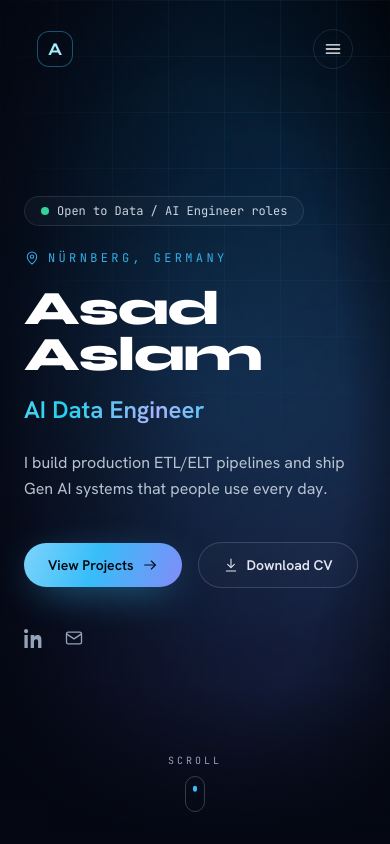
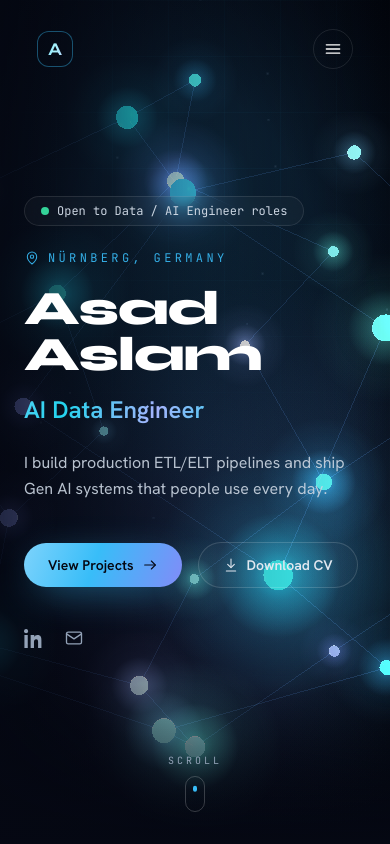
Before and after one commit to asadaslam556/portfolio, a React (Vite) app: page / in a window 390 px wide. Shown: the top 844 px of the page. Built offline with nearby package versions, Linux system fonts and the light colour scheme.

Commit message:
Replace heavy background blurs with gradients; restore 3D hero on mobile

```diff
--- a/src/components/BackgroundFX.jsx
+++ b/src/components/BackgroundFX.jsx
@@ -32,10 +32,20 @@ export default function BackgroundFX() {
       {/* dotted grid */}
       <div className="absolute inset-0 grid-bg opacity-70" />
 
-      {/* aurora blobs */}
-      <div className="absolute -left-40 -top-40 h-[42rem] w-[42rem] rounded-full bg-sky-500/20 blur-[140px]" />
-      <div className="absolute -right-40 top-1/3 h-[36rem] w-[36rem] rounded-full bg-violet-500/20 blur-[150px]" />
-      <div className="absolute bottom-0 left-1/3 h-[32rem] w-[32rem] rounded-full bg-cyan-400/10 blur-[150px]" />
+      {/* aurora glows: radial gradients instead of huge blur() filters.
+          Same soft look, but no costly blur compositing (smooth on mobile/iOS). */}
+      <div
+        className="absolute -left-40 -top-40 h-[42rem] w-[42rem] rounded-full"
+        style={{ background: 'radial-gradient(circle, rgba(56,189,248,0.20), transparent 70%)' }}
+      />
+      <div
+        className="absolute -right-40 top-1/3 h-[36rem] w-[36rem] rounded-full"
+        style={{ background: 'radial-gradient(circle, rgba(129,140,248,0.20), transparent 70%)' }}
+      />
+      <div
+        className="absolute bottom-0 left-1/3 h-[32rem] w-[32rem] rounded-full"
+        style={{ background: 'radial-gradient(circle, rgba(34,211,238,0.12), transparent 70%)' }}
+      />
 
       {/* cursor-following spotlight */}
       <div className="absolute inset-0 spotlight" />
--- a/src/components/Hero.jsx
+++ b/src/components/Hero.jsx
@@ -1,4 +1,4 @@
-import { lazy, Suspense, useEffect, useState } from 'react'
+import { lazy, Suspense } from 'react'
 import { motion, useReducedMotion } from 'framer-motion'
 import MagneticButton from './MagneticButton'
 import Icon from './Icons'
@@ -7,20 +7,6 @@ import { profile } from '../data/content'
 // Heavy 3D scene (three.js) is code-split so page content paints first,
 // then the canvas streams in. Keeps mobile from stalling on first load.
 const KnowledgeGraph = lazy(() => import('../three/KnowledgeGraph'))
-
-// On phones we skip the live 3D canvas entirely and show a static glow
-// instead, so the page loads instantly. Desktop keeps the full animation.
-function useIsDesktop() {
-  const [isDesktop, setIsDesktop] = useState(false)
-  useEffect(() => {
-    const mq = window.matchMedia('(min-width: 768px) and (pointer: fine)')
-    const update = () => setIsDesktop(mq.matches)
-    update()
-    mq.addEventListener('change', update)
-    return () => mq.removeEventListener('change', update)
-  }, [])
-  return isDesktop
-}
 
 const container = {
   hidden: {},
@@ -33,21 +19,15 @@ const item = {
 
 export default function Hero({ ready }) {
   const reduced = useReducedMotion()
-  const isDesktop = useIsDesktop()
 
   return (
     <section id="home" className="relative flex min-h-[100svh] items-center overflow-hidden">
-      {/* 3D layer (desktop) or static glow (mobile) */}
+      {/* 3D layer */}
       <div className="absolute inset-0">
-        {ready && isDesktop ? (
+        {ready && (
           <Suspense fallback={null}>
             <KnowledgeGraph reducedMotion={!!reduced} />
           </Suspense>
-        ) : (
-          <div className="absolute inset-0 grid-bg">
-            <div className="absolute left-1/2 top-1/3 h-72 w-72 -translate-x-1/2 rounded-full bg-sky-500/20 blur-[120px]" />
-            <div className="absolute right-1/4 top-1/2 h-64 w-64 rounded-full bg-violet-500/20 blur-[120px]" />
-          </div>
         )}
         {/* fade the canvas into the page at the bottom */}
         <div className="absolute inset-x-0 bottom-0 h-40 bg-gradient-to-t from-void to-transparent" />
```
